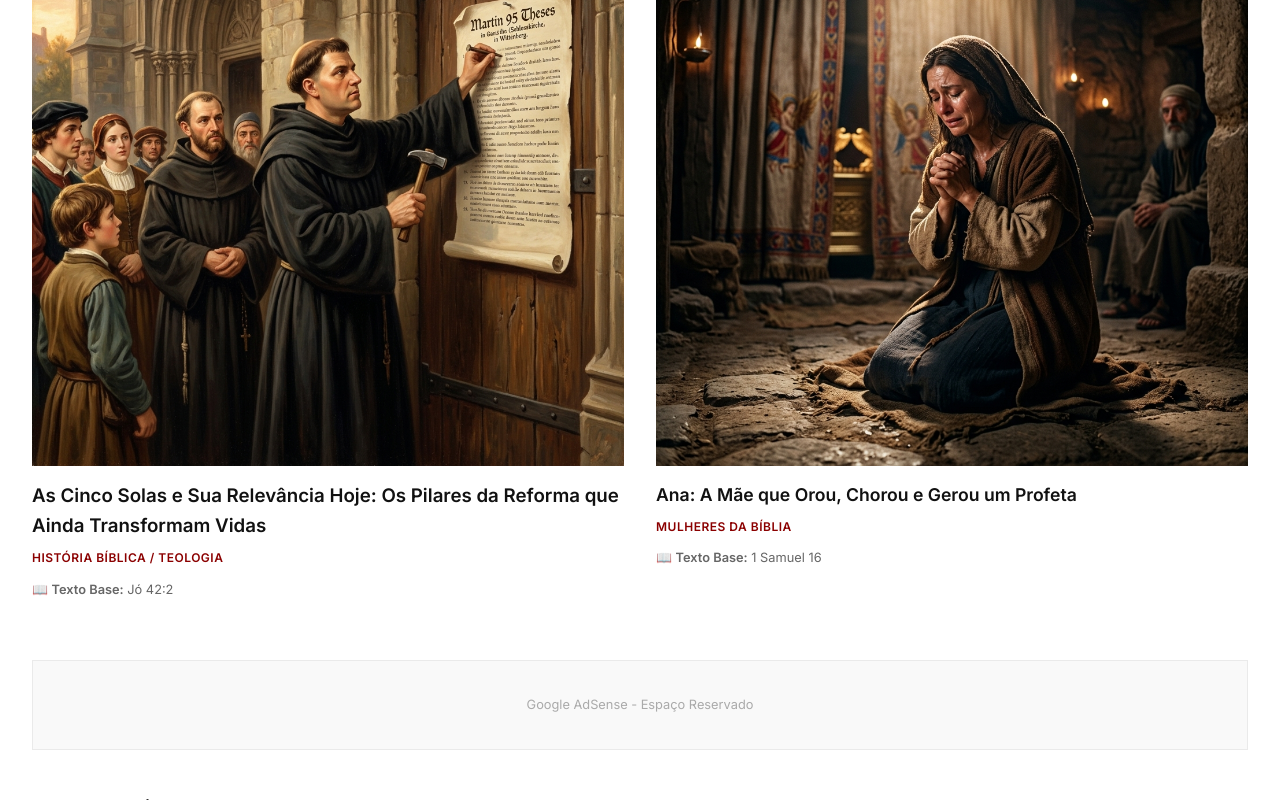
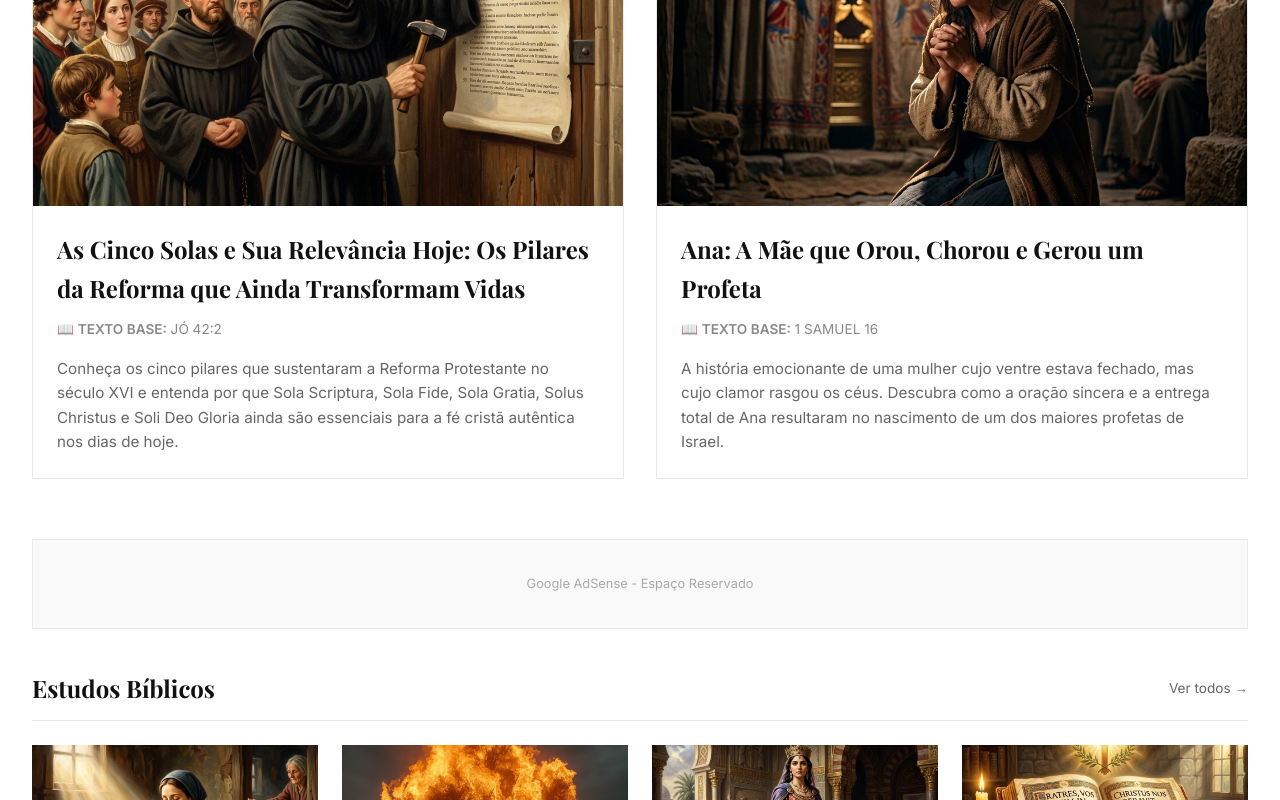
Before and after one commit to andrewsmorais/Blog-Crist-o-, a React (Vite) app: page / in a window 1280 px wide. Shown: the part 863-1663 px from the top of the page. Built offline with nearby package versions, Linux system fonts and the light colour scheme; a web font is replaced by a local one.

Commit message:
Estilizando os artigos abaixo do hero com o layout de card (split-card)

```diff
--- a/src/App.jsx
+++ b/src/App.jsx
@@ -2997,20 +2997,28 @@ function App() {
               </div>
 
               <div className="hero-bottom-articles">
-                <div className="article-sm">
+                <div className="split-card">
                   <a href="/cinco-solas-relevancia-hoje-reforma-protestante" style={{textDecoration: 'none', color: 'inherit'}}>
-                    <img src="/cinco_solas.png" alt="As Cinco Solas e Sua Relevância Hoje" className="img-ph" loading="lazy" style={{objectFit: 'cover'}} />
-                    <h3 style={{marginTop: '15px'}}>As Cinco Solas e Sua Relevância Hoje: Os Pilares da Reforma que Ainda Transformam Vidas</h3>
-                    <span className="cat-tag red" style={{marginTop: '8px'}}>História Bíblica / Teologia</span>
-                    <div className="meta">📖 <strong>Texto Base:</strong> Jó 42:2</div>
+                    <img src="/cinco_solas.png" alt="As Cinco Solas e Sua Relevância Hoje" loading="lazy" />
+                    <div className="split-card-content">
+                      <h4>As Cinco Solas e Sua Relevância Hoje: Os Pilares da Reforma que Ainda Transformam Vidas</h4>
+                      <div className="meta">📖 <strong>Texto Base:</strong> Jó 42:2</div>
+                      <p>
+                        Conheça os cinco pilares que sustentaram a Reforma Protestante no século XVI e entenda por que Sola Scriptura, Sola Fide, Sola Gratia, Solus Christus e Soli Deo Gloria ainda são essenciais para a fé cristã autêntica nos dias de hoje.
+                      </p>
+                    </div>
                   </a>
                 </div>
-                <div className="article-sm">
+                <div className="split-card">
                   <a href="/ana-mae-orou-chorou-gerou-profeta-samuel" style={{textDecoration: 'none', color: 'inherit'}}>
-                    <img src="/ana_orando.png" alt="Ana: A Mãe que Orou, Chorou e Gerou um Profeta" className="img-ph" loading="lazy" style={{objectFit: 'cover'}} />
-                    <h3 style={{marginTop: '15px', fontSize: '1.1rem'}}>Ana: A Mãe que Orou, Chorou e Gerou um Profeta</h3>
-                    <span className="cat-tag" style={{color: '#8B0000', marginTop: '8px'}}>Mulheres da Bíblia</span>
-                    <div className="meta">📖 <strong>Texto Base:</strong> 1 Samuel 16</div>
+                    <img src="/ana_orando.png" alt="Ana: A Mãe que Orou, Chorou e Gerou um Profeta" loading="lazy" />
+                    <div className="split-card-content">
+                      <h4>Ana: A Mãe que Orou, Chorou e Gerou um Profeta</h4>
+                      <div className="meta">📖 <strong>Texto Base:</strong> 1 Samuel 16</div>
+                      <p>
+                        A história emocionante de uma mulher cujo ventre estava fechado, mas cujo clamor rasgou os céus. Descubra como a oração sincera e a entrega total de Ana resultaram no nascimento de um dos maiores profetas de Israel.
+                      </p>
+                    </div>
                   </a>
                 </div>
               </div>
```
